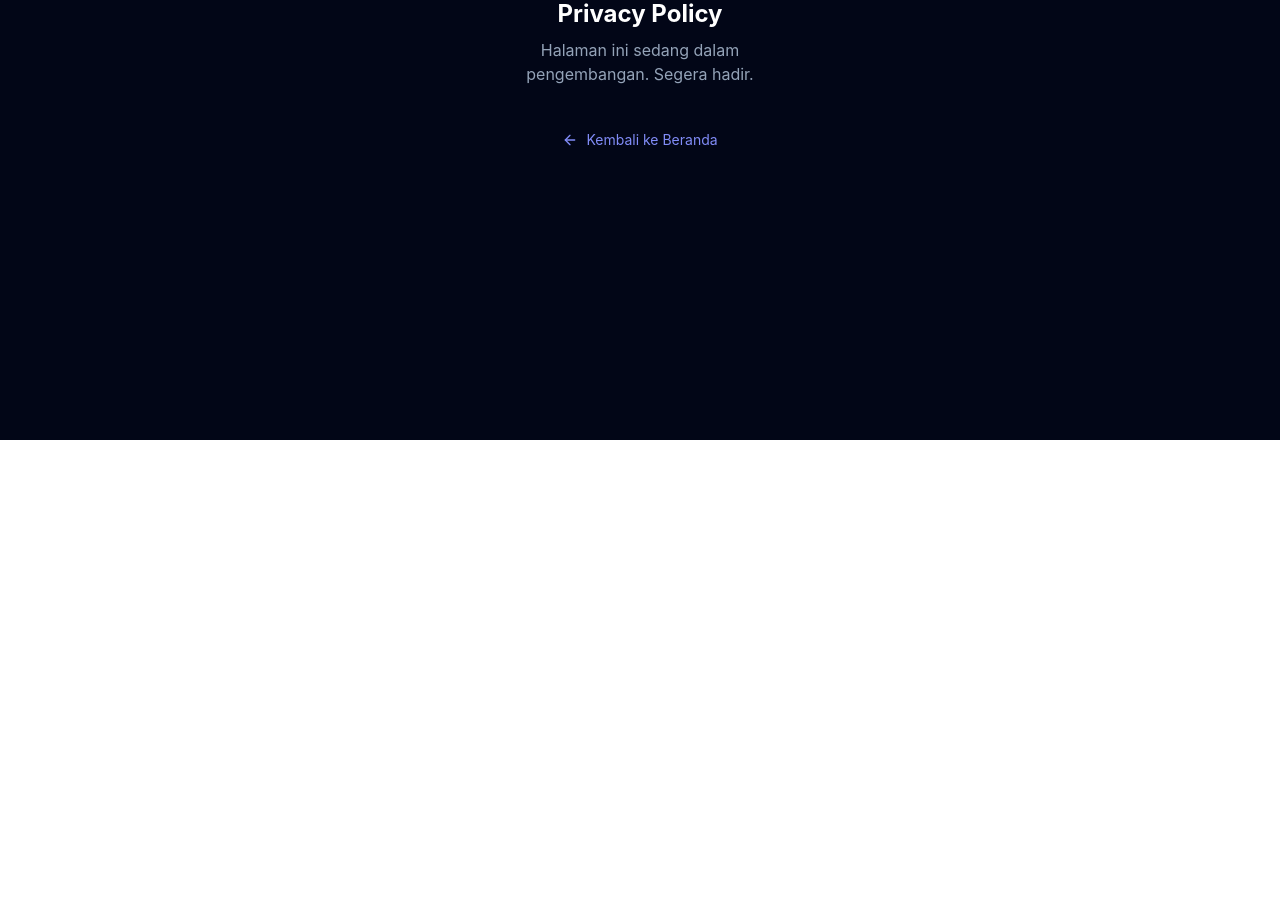
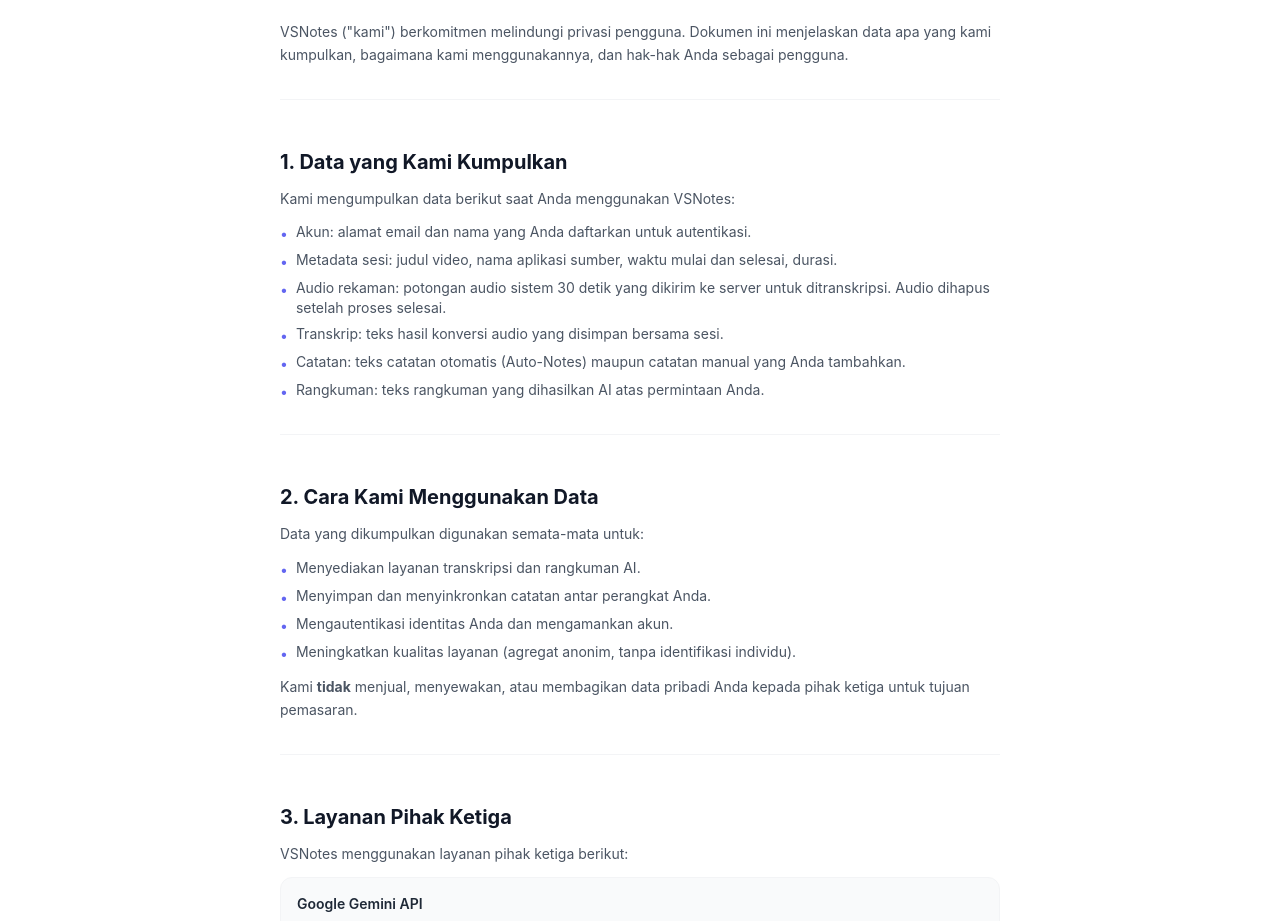
Before and after one commit to AgungA142/VSNotes, a React (Vite) app in the folder web/: page /privacy in a window 1280 px wide. Shown: the part 360-1281 px from the top of the page. Before the commit the page ends 800 px from the top, so only its background shows below. Built offline with nearby package versions, Linux system fonts and the light colour scheme.

Commit message:
feat: task 23.4 — add PrivacyPage (/privacy)

```diff
--- a/web/src/App.tsx
+++ b/web/src/App.tsx
@@ -6,6 +6,7 @@ import { PlaceholderPage } from './pages/PlaceholderPage';
 
 const DocsPage = lazy(() => import('./pages/DocsPage'));
 const FAQPage = lazy(() => import('./pages/FAQPage'));
+const PrivacyPage = lazy(() => import('./pages/PrivacyPage'));
 
 export default function App() {
   return (
@@ -14,7 +15,7 @@ export default function App() {
       <Route path="/app/*" element={<AuthenticatedApp />} />
       <Route path="/docs" element={<Suspense fallback={<div className="min-h-screen bg-slate-950" />}><DocsPage /></Suspense>} />
       <Route path="/faq" element={<Suspense fallback={<div className="min-h-screen bg-slate-950" />}><FAQPage /></Suspense>} />
-      <Route path="/privacy" element={<PlaceholderPage title="Privacy Policy" />} />
+      <Route path="/privacy" element={<Suspense fallback={<div className="min-h-screen bg-slate-950" />}><PrivacyPage /></Suspense>} />
       <Route
         path="/releases"
         element={
--- /dev/null
+++ b/web/src/pages/PrivacyPage.tsx
@@ -0,0 +1,203 @@
+import React from 'react';
+import { Helmet } from 'react-helmet-async';
+import PageLayout from '../components/shared/PageLayout';
+
+function SectionHeading({ id, children }: { id: string; children: React.ReactNode }) {
+  return (
+    <h2 id={id} className="text-xl font-bold text-gray-900 mt-12 mb-3 first:mt-0 scroll-mt-20">
+      {children}
+    </h2>
+  );
+}
+
+function Para({ children }: { children: React.ReactNode }) {
+  return <p className="text-sm text-gray-600 leading-relaxed mb-3">{children}</p>;
+}
+
+function BulletList({ items }: { items: string[] }) {
+  return (
+    <ul className="space-y-1.5 mb-3">
+      {items.map((item) => (
+        <li key={item} className="flex items-start gap-2 text-sm text-gray-600">
+          <span className="text-indigo-500 mt-0.5 flex-shrink-0">•</span>
+          {item}
+        </li>
+      ))}
+    </ul>
+  );
+}
+
+export default function PrivacyPage() {
+  return (
+    <>
+      <Helmet>
+        <title>Privacy Policy — VSNotes</title>
+        <meta
+          name="description"
+          content="Kebijakan privasi VSNotes: data yang dikumpulkan, cara penggunaan, layanan pihak ketiga, dan hak pengguna."
+        />
+        <meta property="og:title" content="Privacy Policy — VSNotes" />
+        <meta property="og:description" content="Kebijakan privasi VSNotes." />
+        <meta property="og:url" content="https://vsnotes.space/privacy" />
+        <link rel="canonical" href="https://vsnotes.space/privacy" />
+      </Helmet>
+
+      <PageLayout
+        title="Privacy Policy"
+        description="Kebijakan privasi untuk aplikasi dan website VSNotes"
+      >
+        <p className="text-xs text-gray-400 mb-10">Terakhir diperbarui: 1 Juni 2026</p>
+
+        <Para>
+          VSNotes ("kami") berkomitmen melindungi privasi pengguna. Dokumen ini menjelaskan data
+          apa yang kami kumpulkan, bagaimana kami menggunakannya, dan hak-hak Anda sebagai pengguna.
+        </Para>
+
+        <hr className="border-gray-100 my-8" />
+
+        {/* 1 */}
+        <SectionHeading id="data-dikumpulkan">1. Data yang Kami Kumpulkan</SectionHeading>
+        <Para>Kami mengumpulkan data berikut saat Anda menggunakan VSNotes:</Para>
+        <BulletList
+          items={[
+            'Akun: alamat email dan nama yang Anda daftarkan untuk autentikasi.',
+            'Metadata sesi: judul video, nama aplikasi sumber, waktu mulai dan selesai, durasi.',
+            'Audio rekaman: potongan audio sistem 30 detik yang dikirim ke server untuk ditranskripsi. Audio dihapus setelah proses selesai.',
+            'Transkrip: teks hasil konversi audio yang disimpan bersama sesi.',
+            'Catatan: teks catatan otomatis (Auto-Notes) maupun catatan manual yang Anda tambahkan.',
+            'Rangkuman: teks rangkuman yang dihasilkan AI atas permintaan Anda.',
+          ]}
+        />
+
+        <hr className="border-gray-100 my-8" />
+
+        {/* 2 */}
+        <SectionHeading id="cara-penggunaan">2. Cara Kami Menggunakan Data</SectionHeading>
+        <Para>Data yang dikumpulkan digunakan semata-mata untuk:</Para>
+        <BulletList
+          items={[
+            'Menyediakan layanan transkripsi dan rangkuman AI.',
+            'Menyimpan dan menyinkronkan catatan antar perangkat Anda.',
+            'Mengautentikasi identitas Anda dan mengamankan akun.',
+            'Meningkatkan kualitas layanan (agregat anonim, tanpa identifikasi individu).',
+          ]}
+        />
+        <Para>
+          Kami <strong>tidak</strong> menjual, menyewakan, atau membagikan data pribadi Anda kepada
+          pihak ketiga untuk tujuan pemasaran.
+        </Para>
+
+        <hr className="border-gray-100 my-8" />
+
+        {/* 3 */}
+        <SectionHeading id="pihak-ketiga">3. Layanan Pihak Ketiga</SectionHeading>
+        <Para>VSNotes menggunakan layanan pihak ketiga berikut:</Para>
+        <div className="space-y-4 mb-3">
+          {[
+            {
+              name: 'Google Gemini API',
+              purpose:
+                'Transkripsi audio dan pembuatan rangkuman AI. Audio dan teks transkrip dikirim ke Gemini API sesuai kebijakan privasi Google.',
+              link: 'https://policies.google.com/privacy',
+              linkLabel: 'Kebijakan Privasi Google',
+            },
+            {
+              name: 'MongoDB Atlas',
+              purpose:
+                'Penyimpanan data pengguna (sesi, catatan, transkrip) di server terenkripsi. Data disimpan di region Asia Pasifik.',
+              link: 'https://www.mongodb.com/legal/privacy-policy',
+              linkLabel: 'Kebijakan Privasi MongoDB',
+            },
+          ].map((service) => (
+            <div
+              key={service.name}
+              className="p-4 rounded-xl border border-gray-100 bg-gray-50"
+            >
+              <p className="text-sm font-semibold text-gray-800 mb-1">{service.name}</p>
+              <p className="text-sm text-gray-600 leading-relaxed mb-1.5">{service.purpose}</p>
+              <a
+                href={service.link}
+                target="_blank"
+                rel="noopener noreferrer"
+                className="text-xs text-indigo-600 hover:underline focus-visible:outline-none focus-visible:ring-2 focus-visible:ring-indigo-400 focus-visible:rounded"
+              >
+                {service.linkLabel} ↗
+              </a>
+            </div>
+          ))}
+        </div>
+
+        <hr className="border-gray-100 my-8" />
+
+        {/* 4 */}
+        <SectionHeading id="keamanan">4. Keamanan Data</SectionHeading>
+        <BulletList
+          items={[
+            'Seluruh komunikasi antara aplikasi dan server menggunakan HTTPS/TLS.',
+            'Token autentikasi JWT dienkripsi AES-256 dan disimpan lokal di perangkat Anda.',
+            'Setiap query data di server selalu difilter berdasarkan ID pengguna (data isolation).',
+            'Token tidak pernah dicatat di log server dan otomatis dihapus dari memori setelah 1 jam tidak aktif.',
+          ]}
+        />
+
+        <hr className="border-gray-100 my-8" />
+
+        {/* 5 */}
+        <SectionHeading id="retensi">5. Retensi Data</SectionHeading>
+        <Para>
+          Data Anda disimpan selama akun aktif. Sesi yang telah selesai lebih dari 1 tahun dapat
+          dihapus secara otomatis untuk menjaga efisiensi penyimpanan — Anda akan diberitahu
+          sebelumnya melalui email.
+        </Para>
+        <Para>
+          File audio rekaman dihapus dari server segera setelah proses transkripsi selesai.
+          Tidak ada audio yang disimpan secara permanen.
+        </Para>
+
+        <hr className="border-gray-100 my-8" />
+
+        {/* 6 */}
+        <SectionHeading id="hak-pengguna">6. Hak Pengguna</SectionHeading>
+        <Para>Anda berhak untuk:</Para>
+        <BulletList
+          items={[
+            'Mengakses semua data yang tersimpan di akun Anda melalui aplikasi.',
+            'Mengekspor semua catatan kapan saja (format PDF, Markdown, atau TXT).',
+            'Menghapus sesi atau catatan tertentu secara individual.',
+            'Menghapus seluruh akun beserta datanya melalui menu Pengaturan di aplikasi.',
+            'Meminta laporan lengkap data Anda melalui email.',
+          ]}
+        />
+
+        <hr className="border-gray-100 my-8" />
+
+        {/* 7 */}
+        <SectionHeading id="perubahan">7. Perubahan Kebijakan</SectionHeading>
+        <Para>
+          Kami dapat memperbarui kebijakan privasi ini dari waktu ke waktu. Perubahan signifikan
+          akan diberitahukan melalui email terdaftar atau notifikasi di aplikasi setidaknya 7 hari
+          sebelum berlaku.
+        </Para>
+
+        <hr className="border-gray-100 my-8" />
+
+        {/* 8 */}
+        <SectionHeading id="kontak">8. Kontak</SectionHeading>
+        <Para>
+          Untuk pertanyaan seputar privasi atau permintaan penghapusan data, hubungi kami di:
+        </Para>
+        <div className="p-4 rounded-xl bg-indigo-50 border border-indigo-100">
+          <p className="text-sm text-indigo-800">
+            <strong>Email:</strong>{' '}
+            <a
+              href="mailto:agung.alfatah43@gmail.com"
+              className="underline hover:text-indigo-900 focus-visible:outline-none focus-visible:ring-2 focus-visible:ring-indigo-400 focus-visible:rounded"
+            >
+              agung.alfatah43@gmail.com
+            </a>
+          </p>
+        </div>
+      </PageLayout>
+    </>
+  );
+}
```
